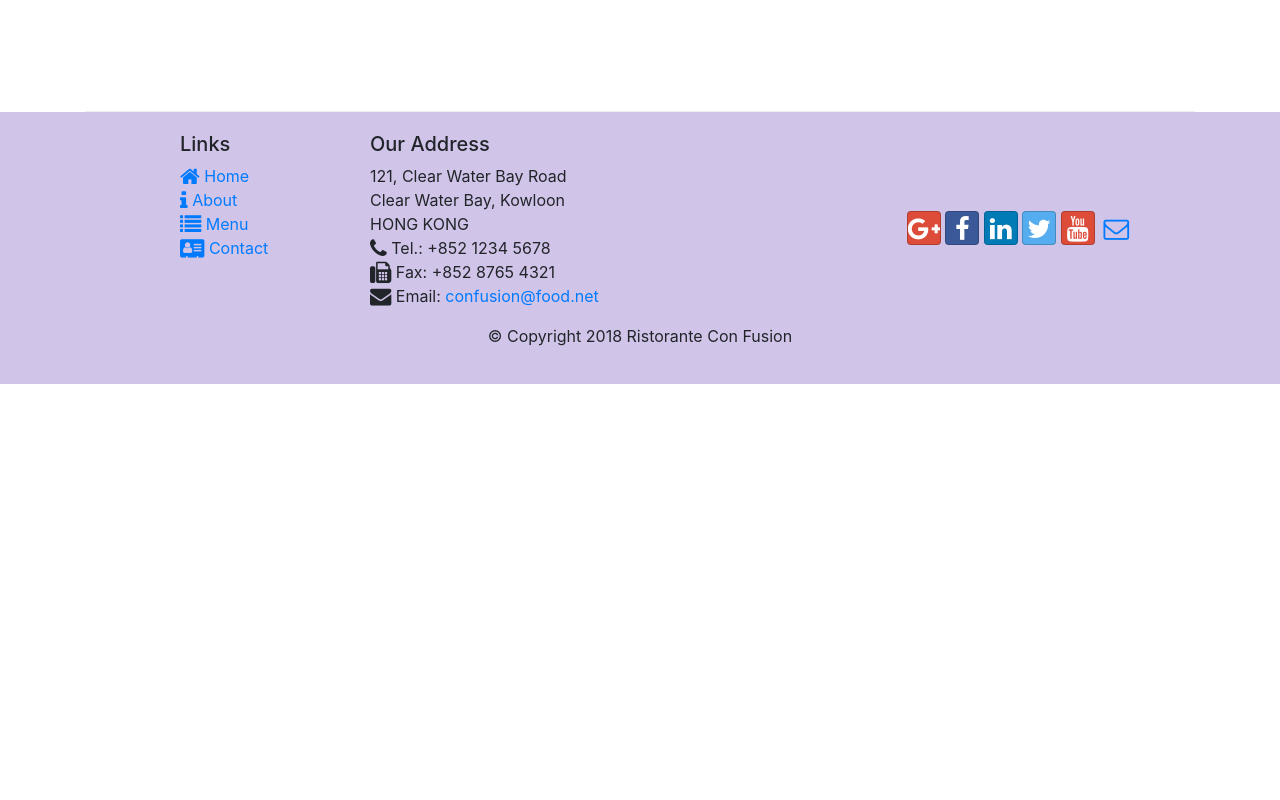
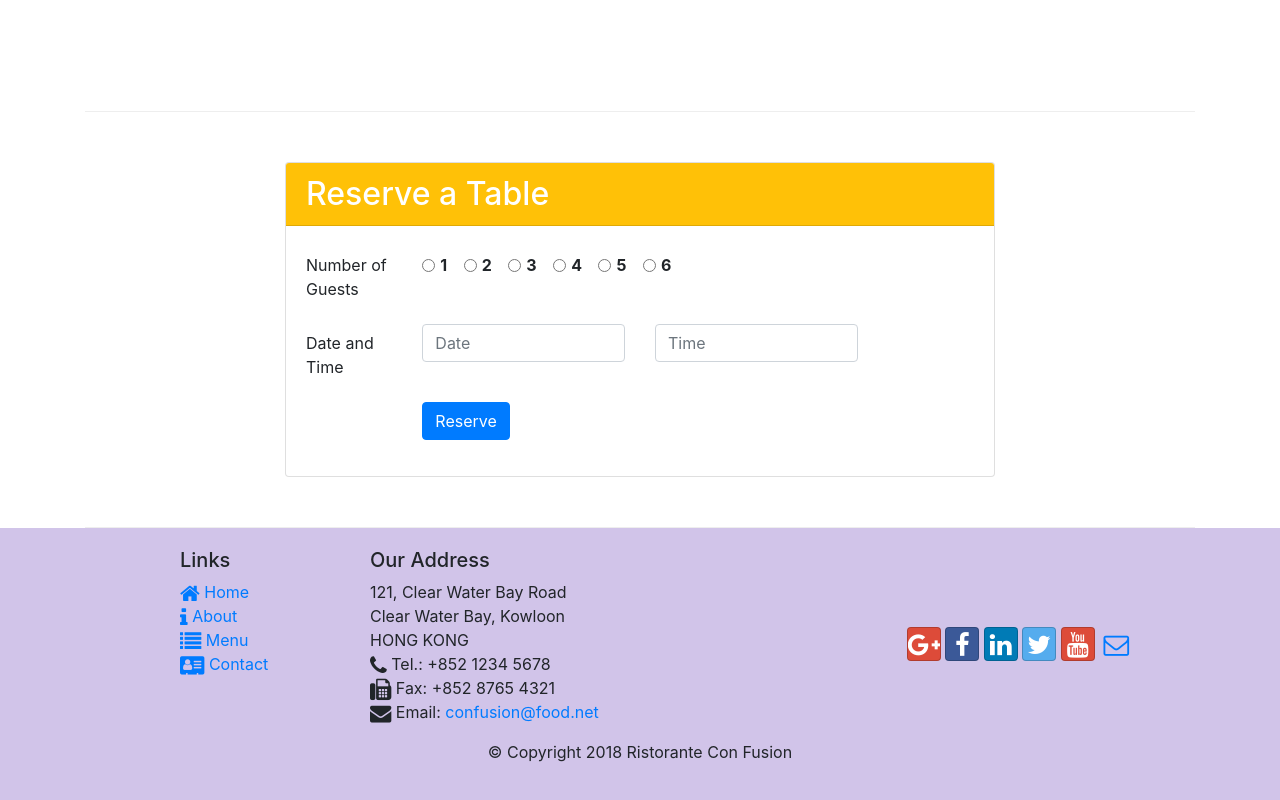
Before and after one commit to chiragxarora/BootStrap-4, a website: page index.html in a window 1280 px wide. Shown: the part 1422-2222 px from the top of the page. Before the commit the page ends 1806 px from the top, so only its background shows below. Drawn offline with nearby package versions, Linux system fonts and the light colour scheme.

```diff
--- a/css/styles.css
+++ b/css/styles.css
@@ -38,3 +38,10 @@
 .navbar-dark{
     background-color: #512DAB;
 }
+
+.tab-content{
+    border-left: 1px solid #ddd;
+    border-right: 1px solid #ddd;
+    border-bottom: 1px solid #ddd;
+    padding: 10px;
+}
--- a/index.html
+++ b/index.html
@@ -42,8 +42,15 @@
                     <h1>Ristorante con Fusion</h1>
                     <p>We take inspiration from the World's best cuisines, and create a unique fusion experience. Our lipsmacking creations will tickle your culinary senses!</p>
                 </div>
-                <div class="col-12 col-sm offset-sm-2 align-self-center">
-                    <img src="img/logo.png" class="img-fluid">
+                <div class="col-12 col-sm align-items-center row">
+                    <div class="col-sm-6">
+                        <img src="img/logo.png" class="img-fluid">
+                    </div>
+                    <div class="col-sm">
+                        <a href="#reserve" class="btn btn-warning btn-block btn-sm" role="button"><b>Reserve Table</b></a>
+                    </div>
+
+
                 </div>
             </div>
         </div>
@@ -56,7 +63,7 @@
             </div>
             <div class="col-12 col-sm col-md order-first">
                 <div class="media">
-                    <img src="img/uthappizza.png" class="d-flex mr-3 img-thumbnail align-self-center" alt="Uthappizza">
+                    <img src="img/uthappizza.png" class=" img d-flex mr-3 img-thumbnail align-self-center" alt="Uthappizza">
                     <div class="media-body">
                         <h2 class="mt-0">Uthappizza <span class="badge badge-danger">HOT</span> <span class="badge badge-pill badge-secondary"> &dollar;4.99</span></h2>
                         <p class="d-none d-sm-block">A unique combination of Indian Uthappam (pancake) and Italian pizza, topped with Cerignola olives, ripe vine cherry tomatoes, Vidalia onion, Guntur chillies and Buffalo Paneer.</p>
@@ -72,11 +79,16 @@
             </div>
             <div class="col-12 col-sm col-md">
                 <div class="media">
-                    <img class="img-thumbnail d-flex mr-3 align-self-center" alt="Buffet" src="img/buffet.png">
                     <div class="media-body">
-                        <h2>Weekend Grand Buffet</h2>
+                        <h2 class="mt-0">Weekend Grand Buffet <span class="badge badge-danger">NEW</span></h2>
                         <p class="d-none d-sm-block">Featuring mouthwatering combinations with a choice of five different salads, six enticing appetizers, six main entrees and five choicest desserts. Free flowing bubbly and soft drinks. All for just $19.99 per person </p>
                     </div>
+                    <div class="img img-thumbnail d-flex ml-3 align-self-center">
+                        <img alt="Buffet" src="img/buffet.png">
+                    </div>
+
+
+
                 </div>
 
             </div>
@@ -93,6 +105,66 @@
                         <h2 class="mt-0">Alberto Somayya</h2>
                         <h4>Executive Chef</h4>
                         <p class="d-none d-sm-block">Award winning three-star Michelin chef with wide International experience having worked closely with whos-who in the culinary world, he specializes in creating mouthwatering Indo-Italian fusion experiences. </p>
+                    </div>
+                </div>
+            </div>
+        </div>
+
+        <div class="row row-content align-items-center justify-content-center">
+            <div class="col-12 col-sm-8">
+                <div class="card" id="reserve">
+                    <h2 class="card-header bg-warning text-white"> Reserve a Table</h2>
+                    <div class="card-body">
+                        <form>
+                            <div class="form-group row">
+                                <label for="nog" class="col-md-2 col-form-label">Number of Guests</label>
+                                <div class="col-md-10">
+                                    <div class="form-check form-check-inline">
+                                        <input type="radio" class="form-check-input" name="guests" id="r1">
+                                        <label class="form-check-label col-form-label" for="r1"><strong>1</strong></label>
+                                    </div>
+                                    <div class="form-check form-check-inline">
+                                        <input type="radio" class="form-check-input" name="guests" id="r2">
+                                        <label class="form-check-label" for="r2"><strong>2</strong></label>
+                                    </div>
+                                    <div class="form-check form-check-inline">
+                                        <input type="radio" class="form-check-input" name="guests" id="r3">
+                                        <label class="form-check-label" for="r3"><strong>3</strong></label>
+                                    </div>
+                                    <div class="form-check form-check-inline">
+                                        <input type="radio" class="form-check-input" name="guests" id="r4">
+                                        <label class="form-check-label" for="r4"><strong>4</strong></label>
+                                    </div>
+                                    <div class="form-check form-check-inline">
+                                        <input type="radio" class="form-check-input" name="guests" id="r5">
+                                        <label class="form-check-label" for="r5"><strong>5</strong></label>
+                                    </div>
+                                    <div class="form-check form-check-inline">
+                                        <input type="radio" class="form-check-input" name="guests" id="r6">
+                                        <label class="form-check-label" for="r6"><strong>6</strong></label>
+                                    </div>
+
+
+                                </div>
+                            </div>
+
+                            <div class="form-group row">
+                                <label class="col-md-2 col-form-label">Date and Time</label>
+                                <div class="col-md-4">
+                                    <input type="text" id="date" name="date" class="form-control" placeholder="Date">
+                                </div>
+                                <div class="col-md-4">
+                                    <input type="text" id="time" name="time" class="form-control" placeholder="Time">
+                                </div>
+                            </div>
+
+                            <div class="form-group row">
+                                <div class="offset-md-2 col-md-10">
+                                    <button type="submit" class="btn btn-primary"> Reserve</button>
+                                </div>
+
+                            </div>
+                        </form>
                     </div>
                 </div>
             </div>
```
Also changed, not shown: aboutus.html (+30 -0 lines).
